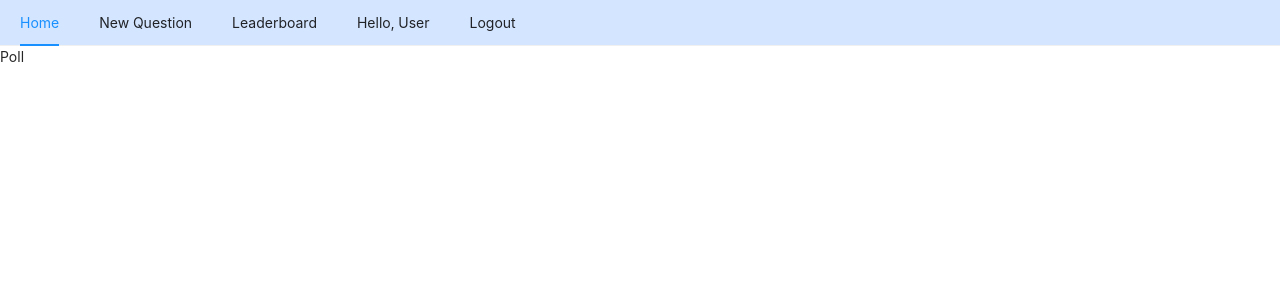
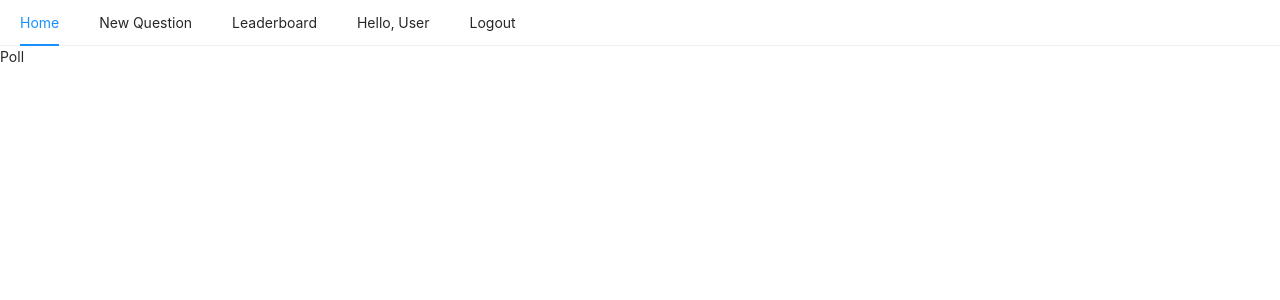
Before and after one commit to septra/would-you-rather, a React (Vite) app: page / in a window 1280 px wide. Shown: the top 300 px of the page. Built offline with nearby package versions, Linux system fonts and the light colour scheme.

Commit message:
Temp undo hover effect on menu

```diff
--- a/src/Nav.jsx
+++ b/src/Nav.jsx
@@ -7,9 +7,9 @@ import 'antd/dist/antd.css'
 const StyledMenu = styled(Menu)`
   text-align: center;
 
-  &:hover {
-    background-color: #d4e5ff;
-  }
+  /* &:hover {
+    background-color: #17ff1722;
+  } */
 `
 
 export default function Nav() {
```
